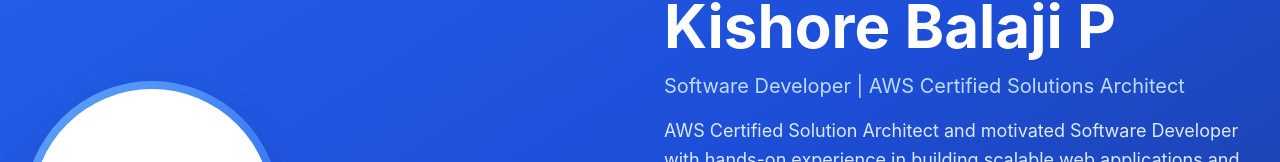
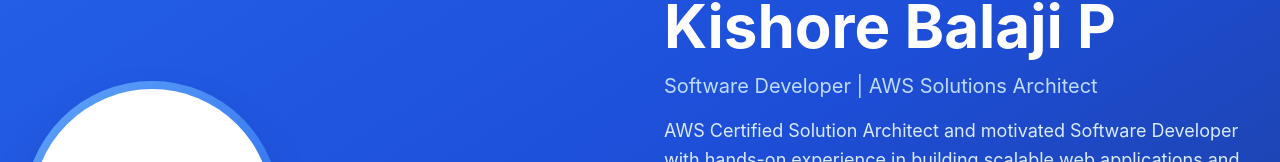
Before and after one commit to KishoreBalajiP/kishore-portfolio, a React (Vite) app: page / in a window 1280 px wide. Shown: the part 191-353 px from the top of the page. Built offline with nearby package versions, Linux system fonts and the light colour scheme.

Commit message:
updated role

```diff
--- a/src/components/About.tsx
+++ b/src/components/About.tsx
@@ -51,7 +51,7 @@
               Kishore Balaji P
             </h1>
             <h1 className="text-lg md:text-xl text-blue-200 mb-4">
-              Software Developer | AWS Certified Solutions Architect
+              Software Developer | AWS Solutions Architect
             </h1>
             <p className="text-lg text-blue-100 mb-8 leading-relaxed">
               AWS Certified Solution Architect and motivated Software Developer with hands-on experience in building scalable web applications and implementing cloud and DevOps practices. Seeking a Software Developer Intern role to contribute to innovative projects and further develop technical expertise.</p>
--- a/src/components/Footer.tsx
+++ b/src/components/Footer.tsx
@@ -7,7 +7,7 @@
         <div className="flex flex-col md:flex-row justify-between items-center gap-6">
           <div className="text-center md:text-left">
             <h3 className="text-2xl font-bold mb-2">Kishore Balaji P</h3>
-            <p className="text-gray-400">Software Developer | AWS Certified Solutions Architect</p>
+            <p className="text-gray-400">Software Developer | AWS Solutions Architect</p>
           </div>
 
           <div className="flex flex-col items-center gap-4">
```
